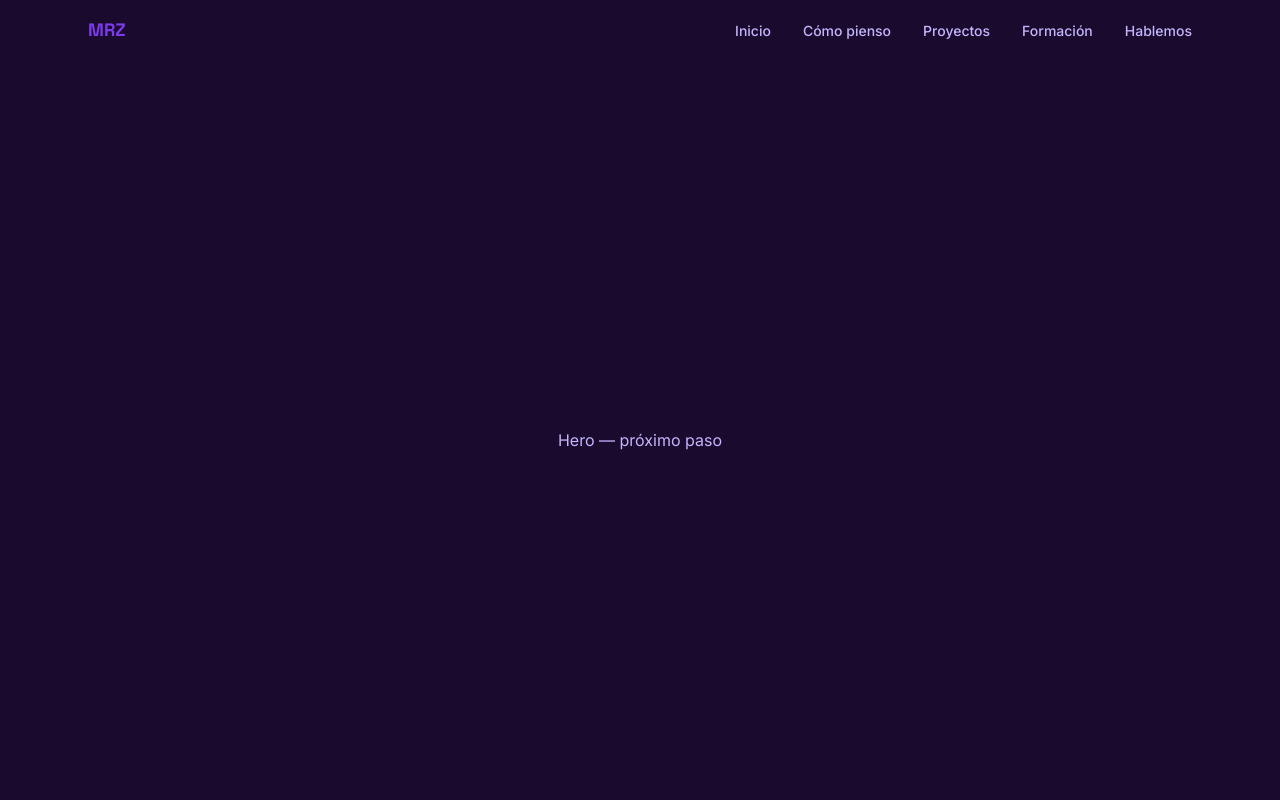
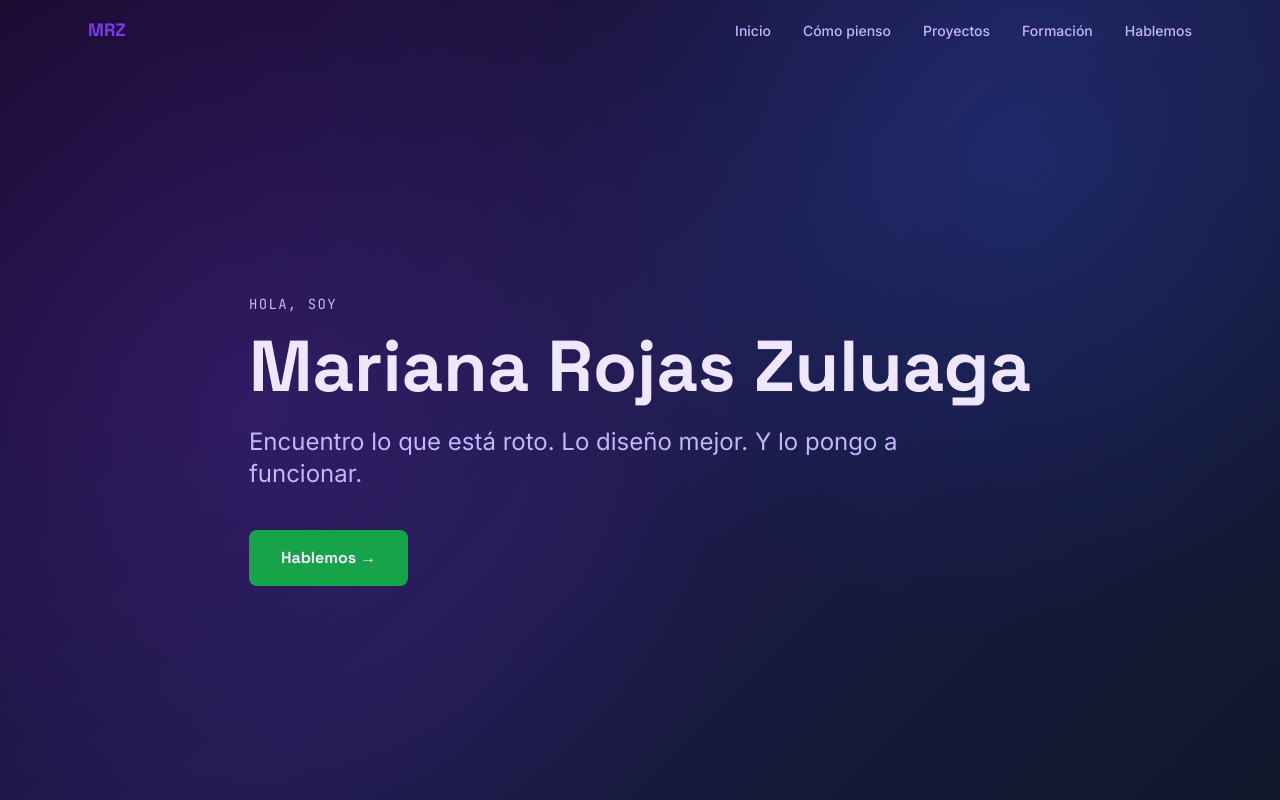
Before and after one commit to marianarojaszuluaga/Portfolio, a React app: page / in a window 1280 px wide. Shown: the top 800 px of the page. Built offline with nearby package versions, Linux system fonts and the light colour scheme; the HTML template or start-up script is replaced by a standard one.

Commit message:
feat: add Hero section

```diff
--- a/src/App.tsx
+++ b/src/App.tsx
@@ -1,13 +1,12 @@
 import Nav from './components/Nav'
+import Hero from './components/Hero'
 
 export default function App() {
   return (
     <div className="min-h-screen bg-bg text-text">
       <Nav />
       <main>
-        <section id="hero" className="min-h-screen flex items-center justify-center pt-20">
-          <p className="text-text-muted">Hero — próximo paso</p>
-        </section>
+        <Hero />
         <section id="about" className="min-h-screen flex items-center justify-center">
           <p className="text-text-muted">About — próximo paso</p>
         </section>
--- /dev/null
+++ b/src/components/Hero.tsx
@@ -0,0 +1,42 @@
+import { motion } from 'framer-motion'
+import { profile } from '../content'
+
+export default function Hero() {
+  return (
+    <section
+      id="hero"
+      className="min-h-screen flex items-center justify-center relative overflow-hidden pt-20"
+      style={{ background: 'linear-gradient(135deg, #1a0a2e 0%, #1e1b4b 50%, #0f172a 100%)' }}
+    >
+      <div
+        className="absolute inset-0 opacity-20"
+        style={{
+          backgroundImage:
+            'radial-gradient(circle at 20% 50%, var(--accent-1) 0%, transparent 50%), radial-gradient(circle at 80% 20%, var(--accent-2) 0%, transparent 40%)',
+        }}
+      />
+      <div className="max-w-6xl mx-auto px-6 relative z-10">
+        <motion.div
+          initial={{ opacity: 0, y: 30 }}
+          animate={{ opacity: 1, y: 0 }}
+          transition={{ duration: 0.6, ease: 'easeOut' }}
+        >
+          <p className="text-text-muted font-mono text-sm mb-4 tracking-widest uppercase">Hola, soy</p>
+          <h1 className="font-heading font-bold text-5xl md:text-7xl text-text mb-6 leading-tight">
+            {profile.name}
+          </h1>
+          <p className="text-xl md:text-2xl text-text-muted max-w-2xl mb-10 leading-relaxed">
+            {profile.tagline}
+          </p>
+          <a
+            href="#contact"
+            className="inline-block px-8 py-4 rounded-lg font-heading font-bold text-text transition-all duration-200 hover:scale-105 hover:shadow-lg"
+            style={{ backgroundColor: 'var(--accent-3)' }}
+          >
+            Hablemos →
+          </a>
+        </motion.div>
+      </div>
+    </section>
+  )
+}
```
